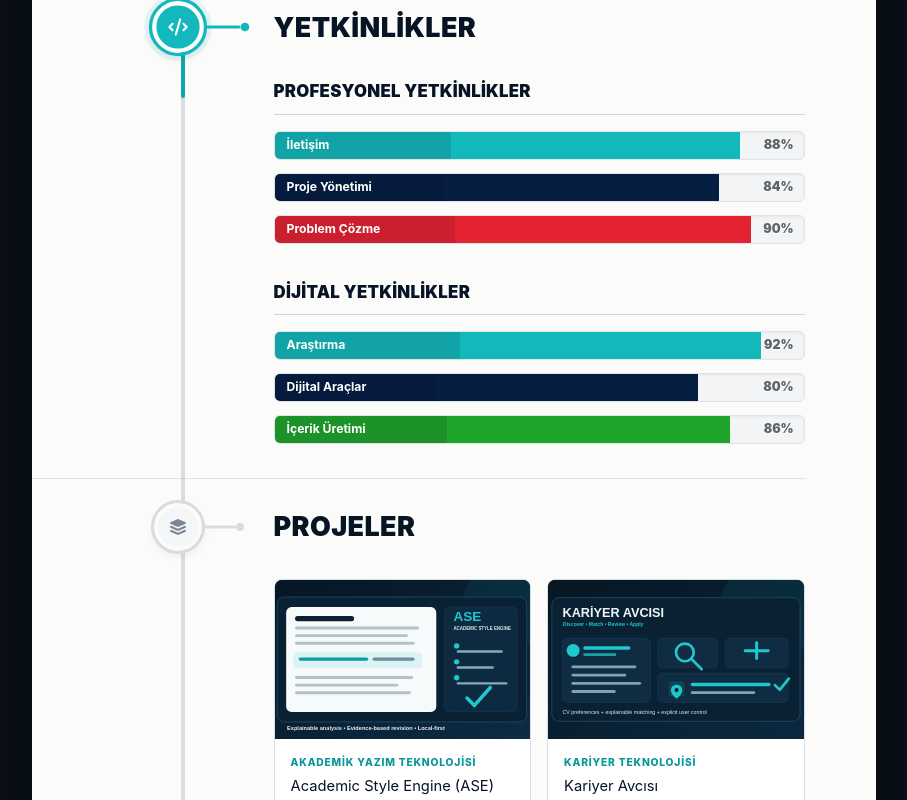
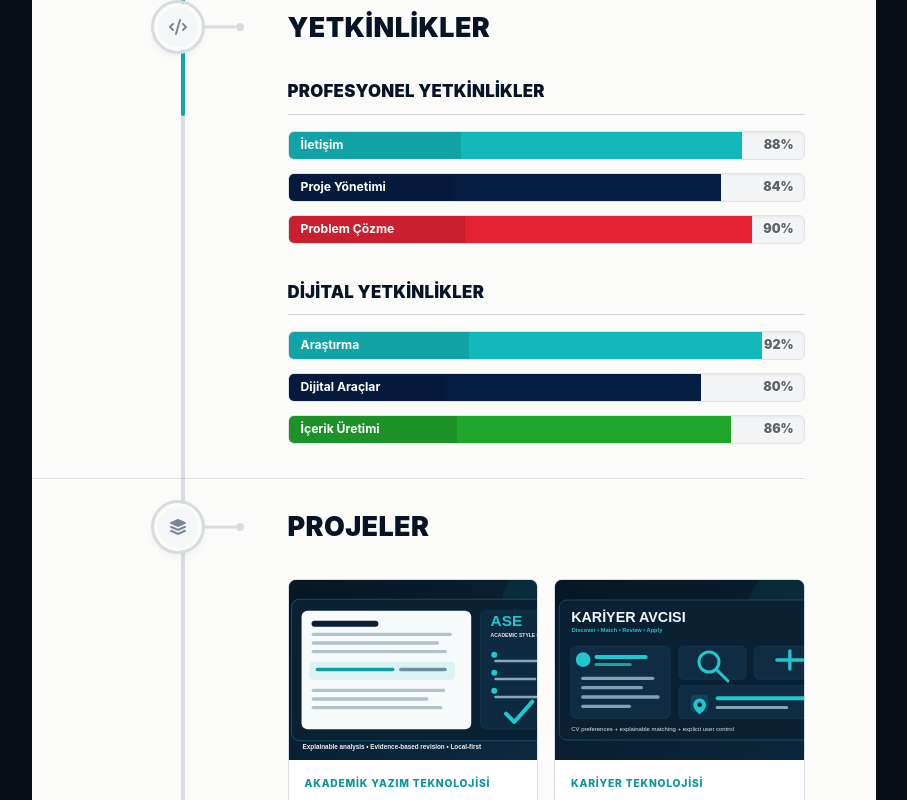
Before and after one commit to ymgrmny-gif/yalcinmutlu, a Next.js app: page / in a window 1280 px wide. Shown: the part 1460-2260 px from the top of the page, without its empty margins (314-1221 px from the left). Built offline with nearby package versions, Linux system fonts and the light colour scheme.

Commit message:
Improve timeline spacing precision and project rendering

```diff
--- a/app/refinements.css
+++ b/app/refinements.css
@@ -1,8 +1,31 @@
 /* Small visual refinements kept separate so the static portfolio remains easy to tune. */
 
-/* Keep section headings clear of the timeline connector/dot, including the active scale state. */
+/* Keep section headings clearly separated from the timeline connector/dot, including the active scale state. */
 .timeline-section {
-  padding-left: calc(var(--timeline-x) + 96px);
+  padding-left: calc(var(--timeline-x) + 110px);
+}
+
+/* React still marks timeline items for navigation state, but visual progress follows the painted line precisely. */
+.timeline-marker.is-passed:not(.flow-passed) {
+  --marker-accent: #d7dce1;
+  background: #f5f6f7;
+  color: #7b8794;
+}
+.timeline-marker.is-active:not(.flow-active) {
+  animation: none;
+  transform: none;
+}
+.timeline-marker.flow-passed {
+  --marker-accent: var(--aqua);
+  background: var(--aqua);
+  color: white;
+}
+.timeline-marker.flow-active {
+  animation: markerPulse 2.1s ease-in-out infinite;
+  transform: scale(1.08);
+}
+.timeline-fill {
+  transition-duration: 55ms;
 }
 
 /* Four projects are presented as a balanced 2x2 grid on desktop. */
@@ -11,15 +34,18 @@
   gap: 16px;
 }
 
-/* Use direct browser image rendering for static-export reliability on Cloudflare Pages. */
+/* Direct browser image rendering is deliberately used for Cloudflare Pages static-export reliability. */
 .project-image-wrap {
   aspect-ratio: 16 / 10;
+  min-height: 180px;
+  background: #081b2d;
 }
 .project-image {
   display: block;
   width: 100%;
   height: 100%;
   object-fit: cover;
+  object-position: center;
 }
 .project-card:hover .project-image {
   transform: scale(1.035);
@@ -27,7 +53,7 @@
 
 @media (max-width: 800px) {
   .timeline-section {
-    padding-left: 136px;
+    padding-left: 148px;
   }
   .project-grid {
     grid-template-columns: 1fr;
@@ -36,6 +62,9 @@
 
 @media (max-width: 520px) {
   .timeline-section {
-    padding-left: 124px;
+    padding-left: 136px;
+  }
+  .project-image-wrap {
+    min-height: 0;
   }
 }
```
